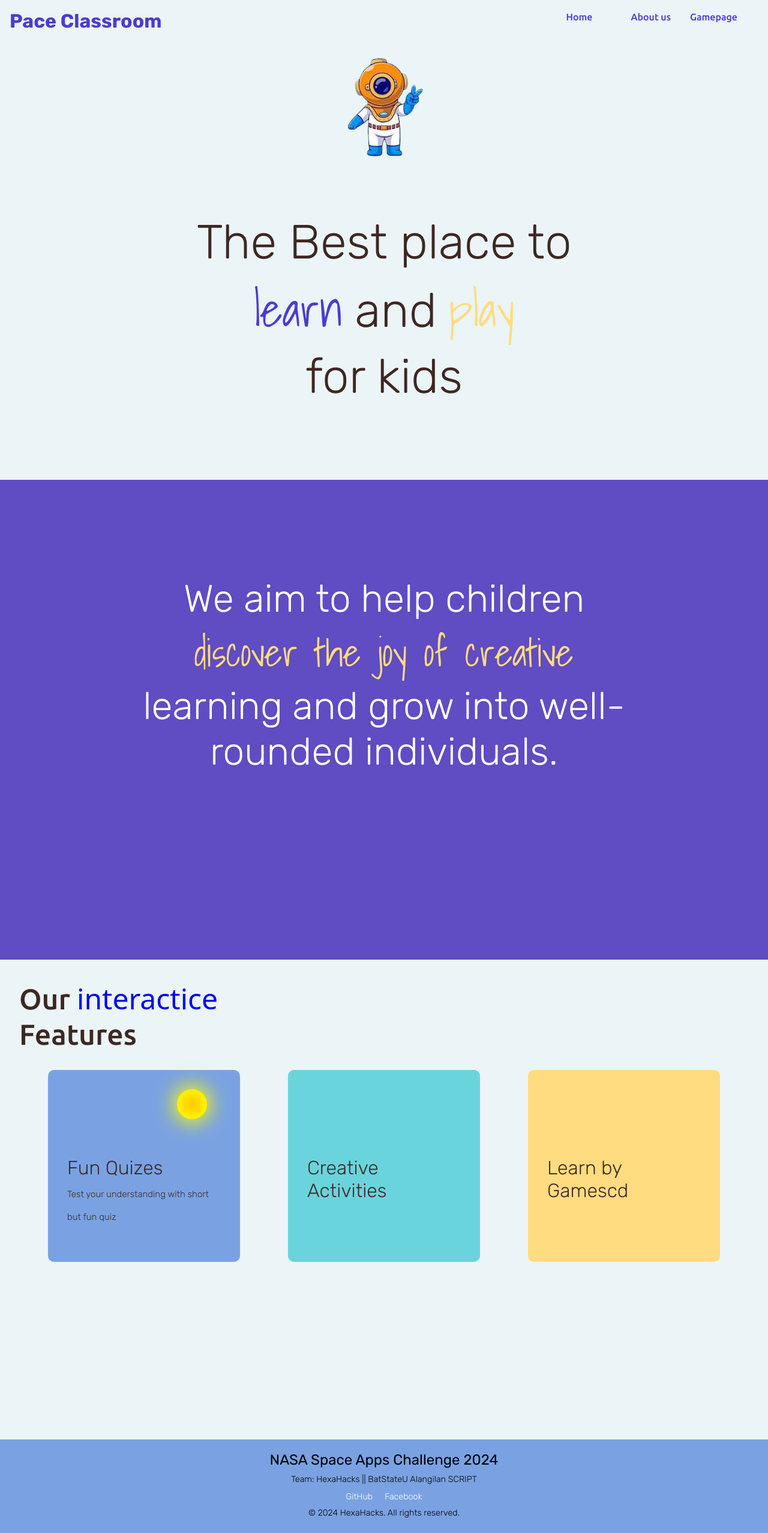
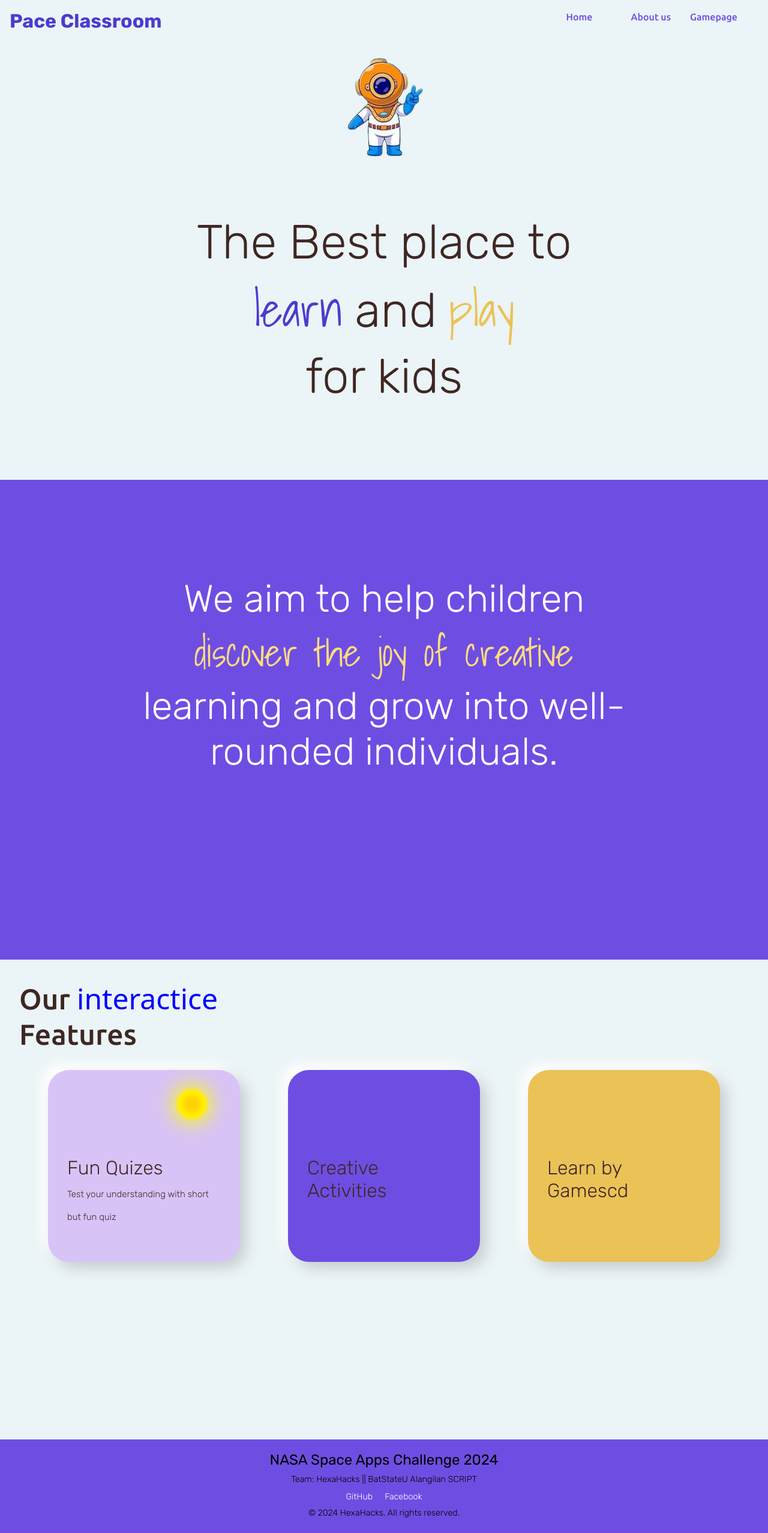
Before and after one commit to VinnRe/NASA_PACE_Challenge, a React (Vite) app in the folder frontend/: page / in a window 1280 px wide. Shown: the whole page at 60% size. Built offline with nearby package versions, Linux system fonts and the light colour scheme; a web font is replaced by a local one.

Commit message:
Landing page: Fixed color and card component

```diff
--- a/frontend/src/Component/GamepageContent.jsx
+++ b/frontend/src/Component/GamepageContent.jsx
@@ -22,13 +22,12 @@ const GamepageContent = () => {
           <ul>
             <li>
               <a href="#" onClick={() => handleContentChange('plankton')}>
-                <p><img width="50" height="50" src="https://img.icons8.com/ios-filled/50/plankton.png" alt="plankton"/>Plankton</p>
+                <p><img width="64" height="64" src="https://img.icons8.com/ios-filled/50/plankton.png" alt="plankton"/>Plankton</p>
               </a>
             </li>
             <li>
               <a href="#" onClick={() => handleContentChange('aerosol')}>
-              <p><img width="50" height="50" src="https://img.icons8.com/ios-filled/50/deadly-spray.png" alt="deadly-spray"/>Aerosol</p>-
-                <p><img width="50" height="50" src="https://img.icons8.com/ios-filled/50/deadly-spray.png" alt="deadly-spray"/>Aerosol</p>
+              <p><img width="64" height="64" src="https://img.icons8.com/ios-filled/50/deadly-spray.png" alt="deadly-spray"/>Aerosol</p>
               </a>
             </li>
           </ul>
--- a/frontend/src/styles/landingpage.css
+++ b/frontend/src/styles/landingpage.css
@@ -4,6 +4,7 @@
     margin: 0;
     box-sizing: border-box;
 }
+
 html {
     scroll-behavior: smooth;
 }
@@ -17,6 +18,7 @@ html {
     background-color: #EBF4F6;
     padding: 1rem ;
 }
+
 .container h1{
     color:#4C3BCF;
     font-family: "Rubik", system-ui;
@@ -37,7 +39,7 @@ html {
 }
 .navlink a {
     text-decoration: none;
-    color:#4C3BCF;
+    color: #6E4EE2;
     font-family: "Ubuntu", sans-serif;
     font-weight: 500;
     font-style: normal;
@@ -49,6 +51,7 @@ html {
     background-color: #EBF4F6;
     text-align: center;
 }
+
 .bodycontainer h1{
  padding-top: 5rem;
 font-size: 5rem;
@@ -65,14 +68,14 @@ font-family: "Rubik", system-ui;
   font-style: normal;
 }
 .play {
-    color: #FFDC7F;
+    color: #EBC256;
     font-family: "Shadows Into Light", cursive;
   font-weight: 500;
   font-style: normal;
 }
 
 .secondbodycontainer {
-    background-color: #604CC3;
+    background-color: #6E4EE2;
     height: 100vh;
 }
 
@@ -131,13 +134,22 @@ font-family: "Rubik", system-ui;
     display: flex;
     justify-content: center;
     position: relative;
-    background-color: #7AA2E3;
+    background-color: #D8C3F7;
+    border-radius: 35px;
+    box-shadow:  11px 11px 22px #c8cfd1,
+                 -11px -11px 22px #ffffff;
 }
 .boxtwo{
-    background-color: #6AD4DD;
+    background-color: #6E4EE2;
+    border-radius: 35px;
+    box-shadow:  11px 11px 22px #c8cfd1,
+                 -11px -11px 22px #ffffff;
 }
 .boxthree {
-    background-color: #FFDC7F;
+    background-color: #EBC256;
+    border-radius: 35px;
+    box-shadow:  11px 11px 22px #c8cfd1,
+                 -11px -11px 22px #ffffff;
 }
 .boxone h1{
     margin-top: 7rem;
@@ -193,7 +205,7 @@ font-family: "Rubik", system-ui;
 }
 
 footer {
-    background-color: #7AA2E3; /* Light background */
+    background-color: #6E4EE2; /* Light background */
     color: black; /* Dark text */
     padding: 20px 40px;
     text-align: center;
```
